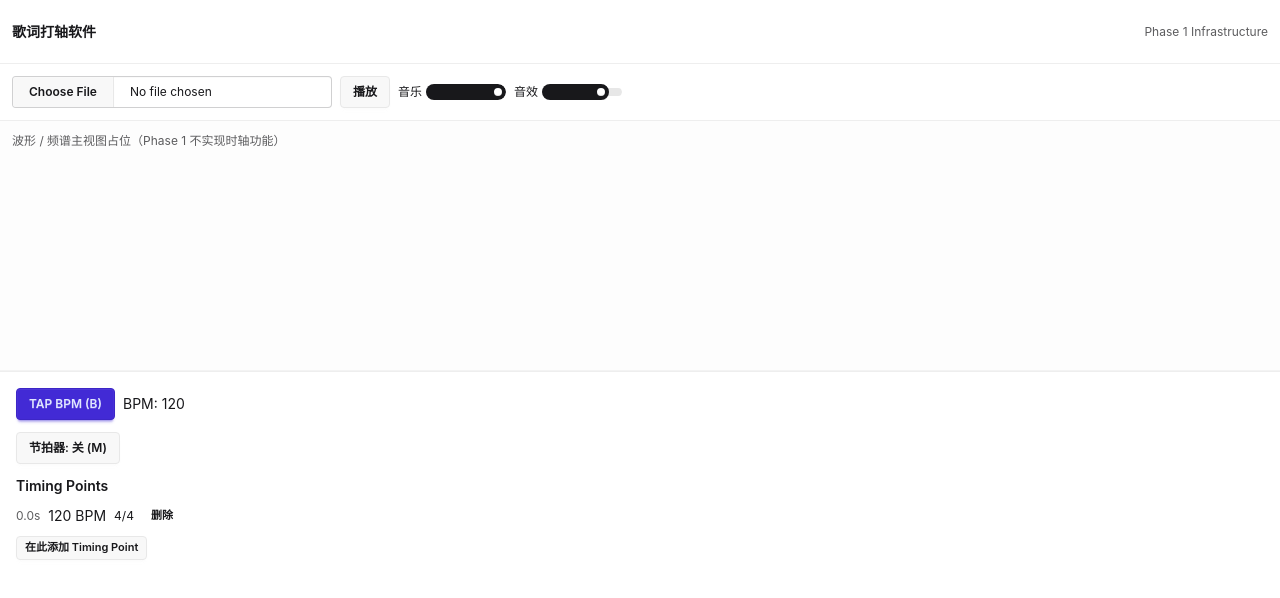
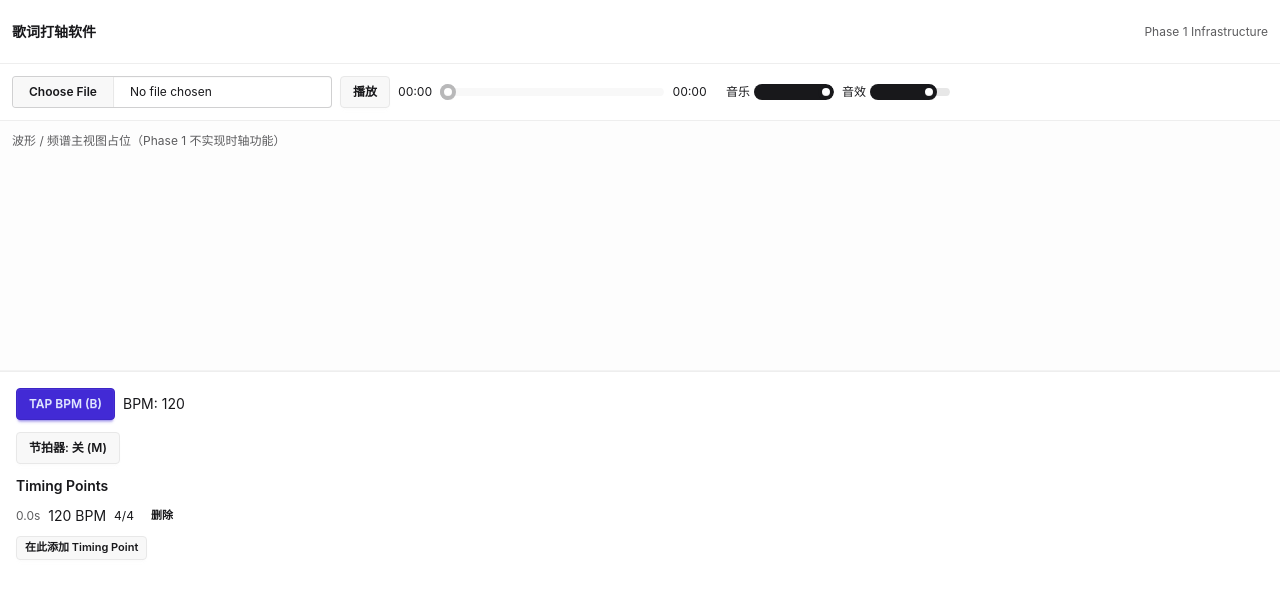
Before and after one commit to lgc2333/lyrics-maker, a Vue app: page / in a window 1280 px wide. Shown: the top 598 px of the page. Built offline with nearby package versions, Linux system fonts and the light colour scheme.

Commit message:
feat: add playback progress slider with seek support
Co-Authored-By: Claude Opus 4.7 <noreply@anthropic.com>

```diff
--- a/src/components/shell/TransportBar.vue
+++ b/src/components/shell/TransportBar.vue
@@ -7,6 +7,19 @@ async function onImportAudio(event: Event) {
   const input = event.target as HTMLInputElement
   const file = input.files?.[0]
   if (file) await store.importAudioFile(file)
+}
+
+function formatTime(sec: number): string {
+  if (!Number.isFinite(sec) || sec < 0) return '00:00'
+  const total = Math.floor(sec)
+  const m = Math.floor(total / 60)
+  const s = total % 60
+  return `${String(m).padStart(2, '0')}:${String(s).padStart(2, '0')}`
+}
+
+function onSeek(event: Event) {
+  const input = event.target as HTMLInputElement
+  store.seekPlayback(input.valueAsNumber)
 }
 </script>
 
@@ -24,6 +37,23 @@ async function onImportAudio(event: Event) {
     <button class="btn btn-sm" @click="store.togglePlayback()">
       {{ store.isPlaying ? '暂停' : '播放' }}
     </button>
+
+    <!-- Playback progress -->
+    <div class="flex items-center gap-2 min-w-[320px]">
+      <span class="text-xs tabular-nums">{{ formatTime(store.currentTime) }}</span>
+      <input
+        data-testid="playback-progress"
+        type="range"
+        min="0"
+        :max="store.duration || 0"
+        step="0.01"
+        :value="store.currentTime"
+        class="range range-xs w-56"
+        :disabled="store.duration <= 0"
+        @input="onSeek"
+      />
+      <span class="text-xs tabular-nums">{{ formatTime(store.duration) }}</span>
+    </div>
 
     <!-- Volume controls -->
     <label class="flex items-center gap-1 text-xs">
```
Also changed, not shown: 1 other file (tests, documents, lock files or other folders).
